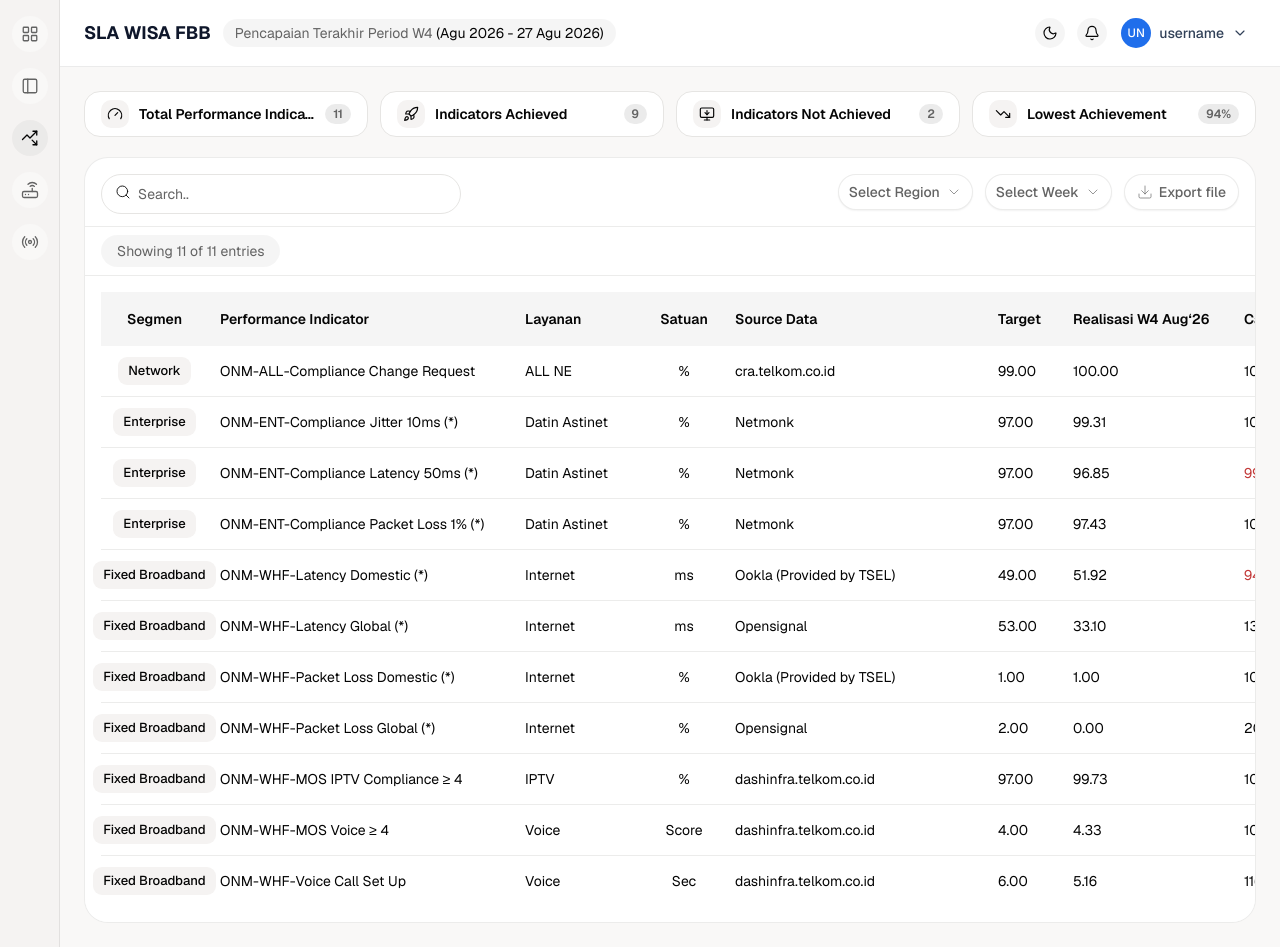
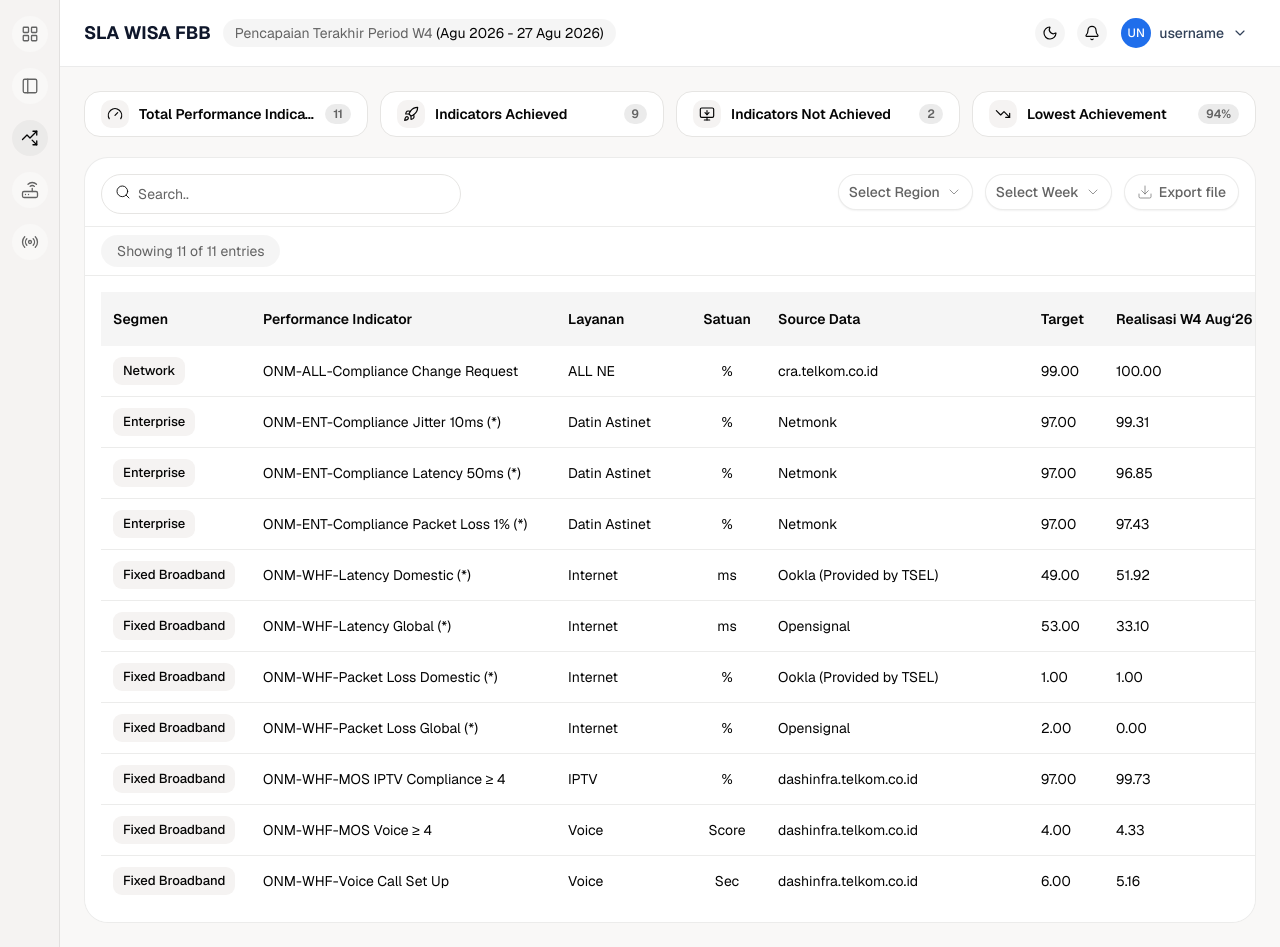
Before and after one commit to Robby18N/Dashboard-TIF, a Next.js app: page /fbb in a window 1280 px wide. Built offline with nearby package versions, Linux system fonts and the light colour scheme.

Commit message:
Left-align Segmen column and widen it to fit 'Fixed Broadband' without overlap

```diff
--- a/app/fbb/page.tsx
+++ b/app/fbb/page.tsx
@@ -186,7 +186,7 @@ const SLA_ROWS: SlaRow[] = [
 ];
 
 const TABLE_COLUMNS = [
-  { key: "segmen", label: "Segmen", width: "w-[107px]", align: "justify-center text-center" },
+  { key: "segmen", label: "Segmen", width: "w-[150px]", align: "justify-start text-left" },
   { key: "indicator", label: "Performance Indicator", width: "w-[305px]", align: "justify-start text-left" },
   { key: "layanan", label: "Layanan", width: "w-[132px]", align: "justify-start text-left" },
   { key: "satuan", label: "Satuan", width: "w-[78px]", align: "justify-center text-center" },
@@ -342,7 +342,7 @@ export default function FbbDashboard() {
 
             {/* Table */}
             <div className="flex min-h-0 w-full flex-1 flex-col overflow-auto rounded-b-[24px] border-x border-b border-[#0f0d0a14] bg-white p-4">
-              <div className="min-w-[1300px]">
+              <div className="min-w-[1343px]">
                 <div className="flex">
                   {TABLE_COLUMNS.map((col) => (
                     <div
@@ -361,7 +361,7 @@ export default function FbbDashboard() {
                     key={row.indicator}
                     className="flex border-b border-[#0f0d0a14] last:border-b-0"
                   >
-                    <div className="flex h-[50px] w-[107px] shrink-0 items-center justify-center px-3">
+                    <div className="flex h-[50px] w-[150px] shrink-0 items-center justify-start px-3">
                       <span className="whitespace-nowrap rounded-[9px] bg-[#f5f3f2] px-2.5 py-1 text-[13px] font-medium text-[#050505]">
                         {row.segmen}
                       </span>
```
